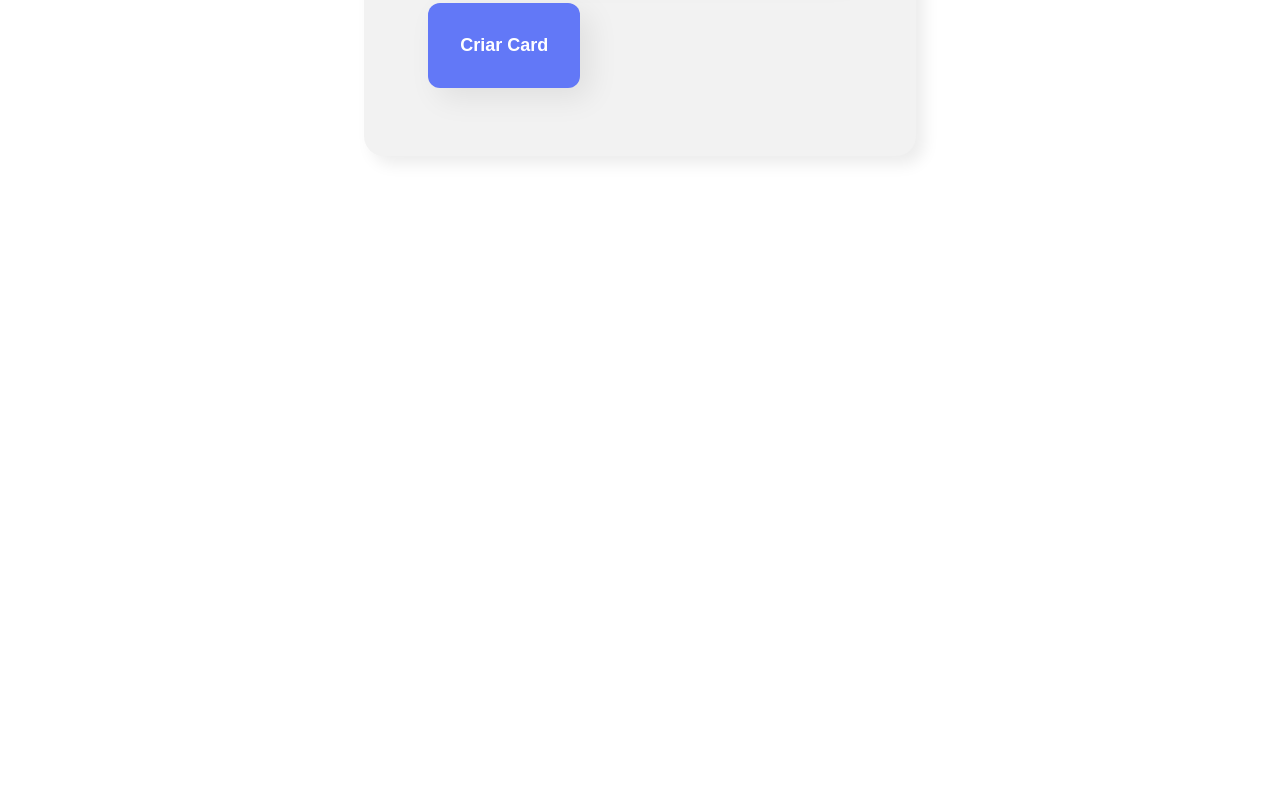
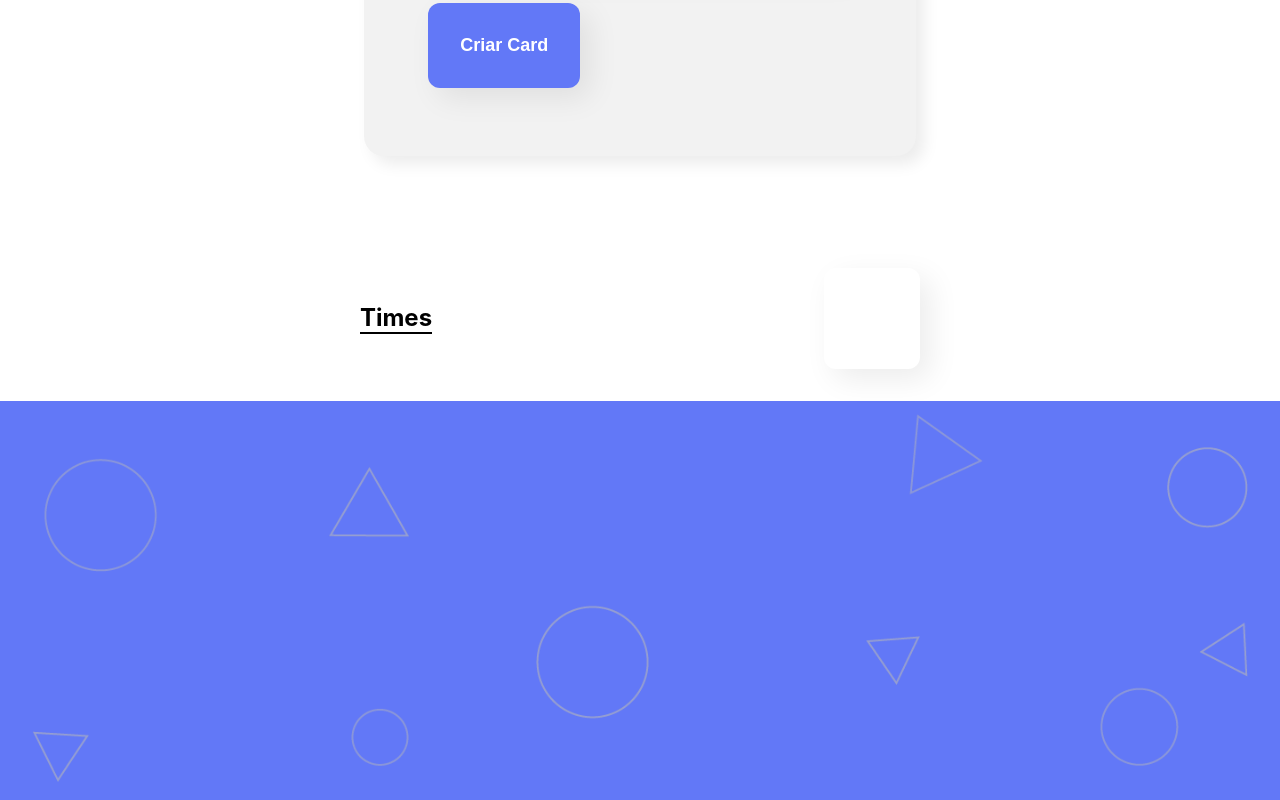
Before and after one commit to Lancelotti-beta/react-organo, a React (Create React App) app: page / in a window 1280 px wide. Shown: the part 1241-2041 px from the top of the page. Before the commit the page ends 1477 px from the top, so only its background shows below. Built offline with nearby package versions, Linux system fonts and the light colour scheme.

Commit message:
Inicializando sincronização
 sincronizando repo local com remoto | projeto sendo enviado com 40% do
 desenvolvimento

```diff
--- a/src/App.js
+++ b/src/App.js
@@ -1,12 +1,30 @@
+import { useState } from "react";
 import Banner from "./componente/Banner";
+import BotaoCriar from "./componente/BotaoCriar"
 import Formulario from "./componente/Formulario";
+import Rodape from "./componente/Rodape";
 
 function App() {
+
+  const [mostrar, setMostrar] = useState(true);
+  const ocultarEmostrar = () => setMostrar(!mostrar);
 
   return (
     <div className="App">
         <Banner />
-	<Formulario />
+	<main>
+	    { mostrar && <Formulario /> }
+	    <section className="sessao-cards">
+	        <h2>Times</h2>
+	        <BotaoCriar onClick={ocultarEmostrar}>
+	          <img
+	  	    src="/imagens/ig.png"
+	  	    alt="botão para ocultar o formulario"
+	  	  />
+	        </BotaoCriar>
+	    </section>
+	</main>
+	<Rodape />
     </div>
   );
 }
--- a/src/componente/BotaoCriar/index.js
+++ b/src/componente/BotaoCriar/index.js
@@ -1,8 +1,11 @@
 import "./index.css";
 
-const BotaoCriar = ({children}) => {
+const BotaoCriar = ({children, onClick}) => {
 	return (
-		<button className="botao">
+		<button
+		    className="botao"
+		    onClick={onClick}
+		>
 		   {children}
 		</button>
 	);
--- a/src/componente/Formulario/index.js
+++ b/src/componente/Formulario/index.js
@@ -43,14 +43,19 @@ const Formulario = () => {
 			<form onSubmit={aoEnviar}>
 			    <h2>Preencha os dados para criar o Card</h2>
 			    {componenteTexto.map(({titulo, dica, obrigatorio}) => {
-						return <CampoTexto
-							obrigatorio={obrigatorio}
+					return (
+						<CampoTexto
+						    required={obrigatorio}
 						    label={titulo}
 						    placeholder={dica}
 						/>
-						})
-				}
-				<ListaSuspensa obrigatorio={true} label="Time" item={escolas}/>
+					);
+			    })}
+			    <ListaSuspensa
+				obrigatorio={true}
+				label="Time"
+				item={escolas}
+			    />
 			    <BotaoCriar>
 				Criar Card
 			    </BotaoCriar>
--- /dev/null
+++ b/src/componente/Rodape/index.css
@@ -0,0 +1,9 @@
+.rodape {
+	background: #6278F7;
+	color: #FFF;
+	text-align: center;
+}
+
+.rodape img {
+	max-width: 100%;
+}
--- /dev/null
+++ b/src/componente/Rodape/index.js
@@ -0,0 +1,15 @@
+import "./index.css";
+
+const Rodape = () => {
+	return (
+		<footer className="rodape">
+			<img
+			    src="/imagens/fundo.png"
+			    alt="banner da organo com simbolos geométricos"
+			/>
+		</footer>
+	);
+
+}
+
+export default Rodape;
--- a/src/index.css
+++ b/src/index.css
@@ -1,8 +1,10 @@
 body {
-  margin: 0;
+  box-sizing: border-box;
   font-family: -apple-system, BlinkMacSystemFont, 'Segoe UI', 'Roboto', 'Oxygen',
     'Ubuntu', 'Cantarell', 'Fira Sans', 'Droid Sans', 'Helvetica Neue',
     sans-serif;
+  margin: 0;
+  padding: 0;
   -webkit-font-smoothing: antialiased;
   -moz-osx-font-smoothing: grayscale;
 }
@@ -11,3 +13,18 @@ code {
   font-family: source-code-pro, Menlo, Monaco, Consolas, 'Courier New',
     monospace;
 }
+
+.sessao-cards {
+  align-items: center;
+  display: flex;
+  gap: 32px;
+  justify-content: space-evenly;
+}
+
+.sessao-cards h2 {
+  border-bottom: 2px solid #000;
+}
+
+.sessao-cards button {
+  background: none;
+}
```
Also changed, not shown: 2 other files (tests, documents, lock files or other folders). Lines whose indentation alone changed are shown as unchanged.
